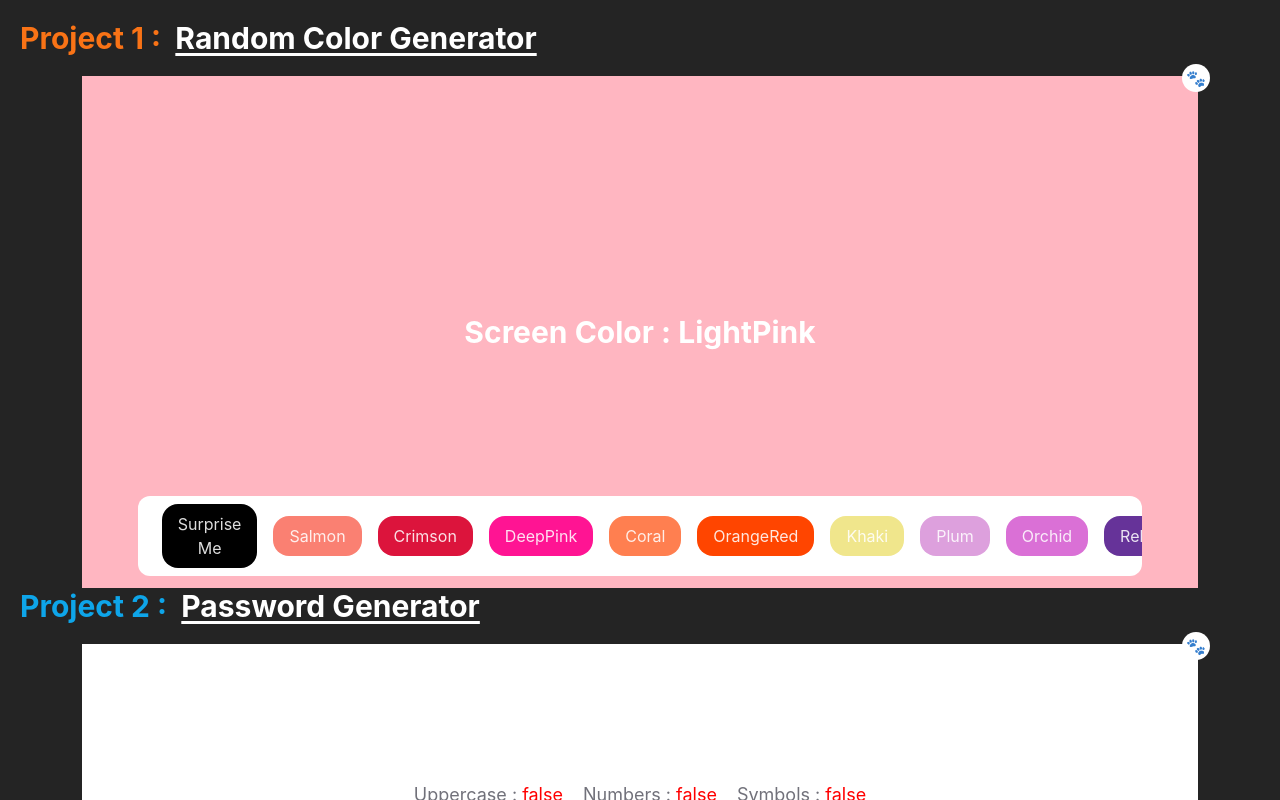
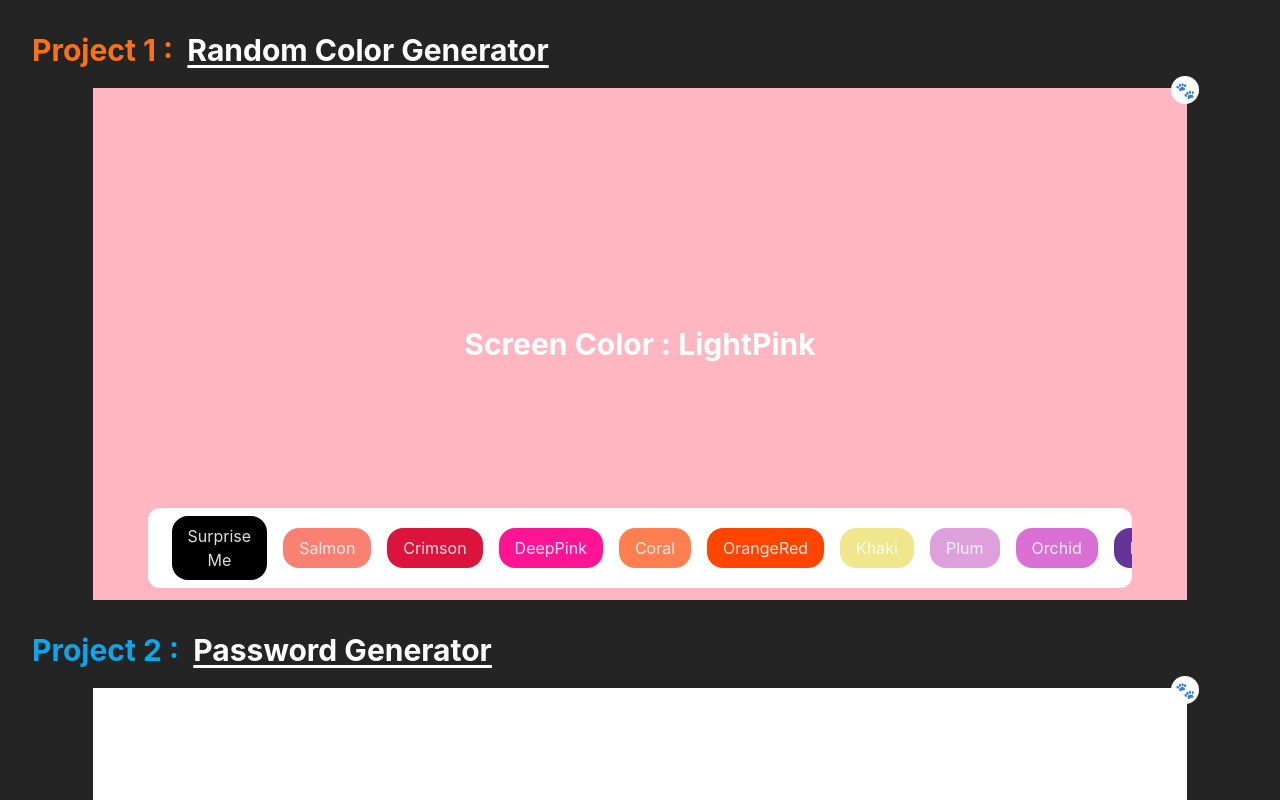
Before and after one commit to iParth08/React-Projects, a React (Vite) app: page / in a window 1280 px wide. Shown: the top 800 px of the page. Built offline with nearby package versions, Linux system fonts and the light colour scheme.

Commit message:
Project 1 2 Safe

```diff
--- a/src/App.jsx
+++ b/src/App.jsx
@@ -6,7 +6,7 @@ import CurrencyConvertor from "./components/CurrencyConvertor";
 function App() {
   return (
     <>
-      <div className="wrapper p-5">
+      <div className="wrapper flex flex-col gap-8 p-8">
         <RandomBgColor />
         <PasswordGenerator />
         <CurrencyConvertor />
```
